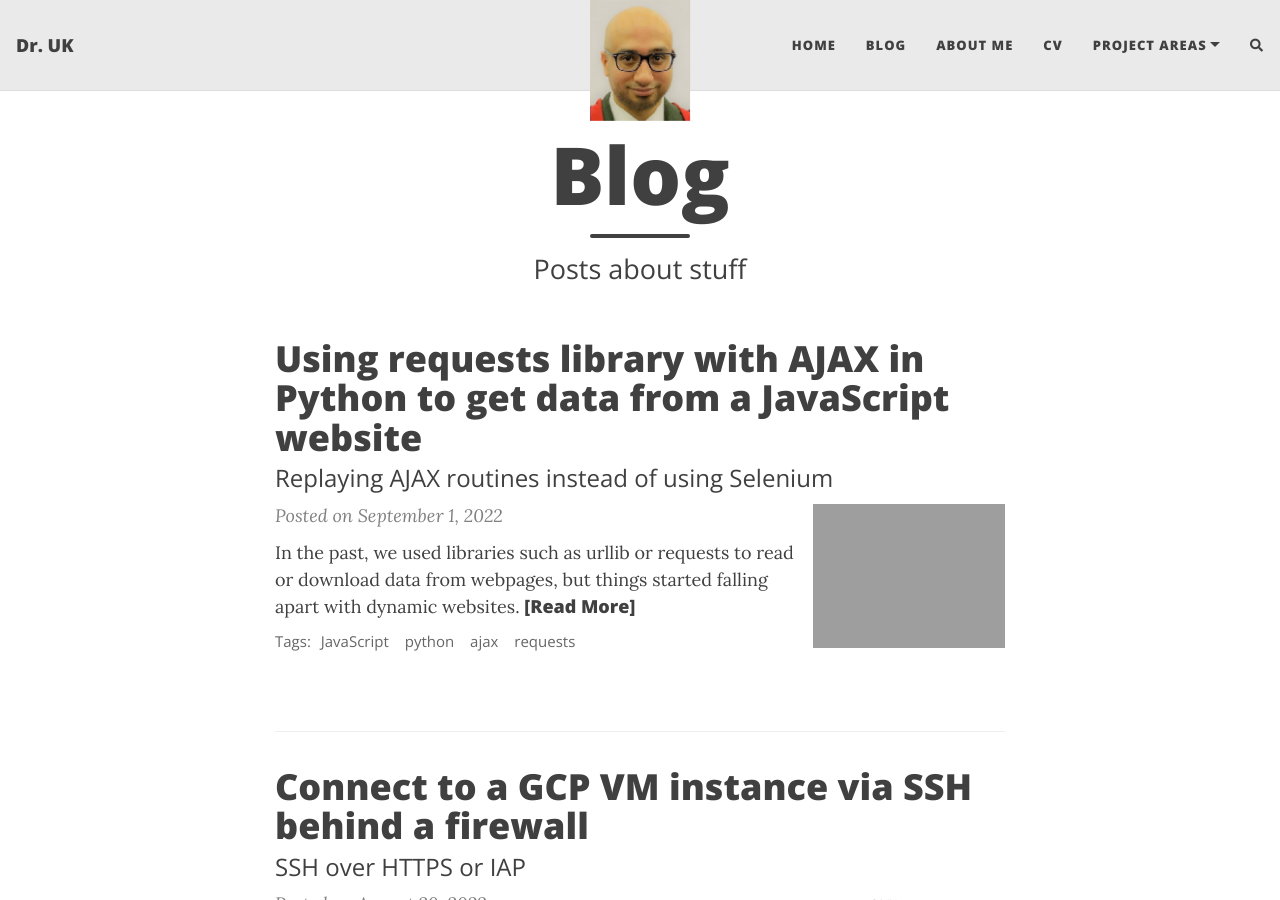
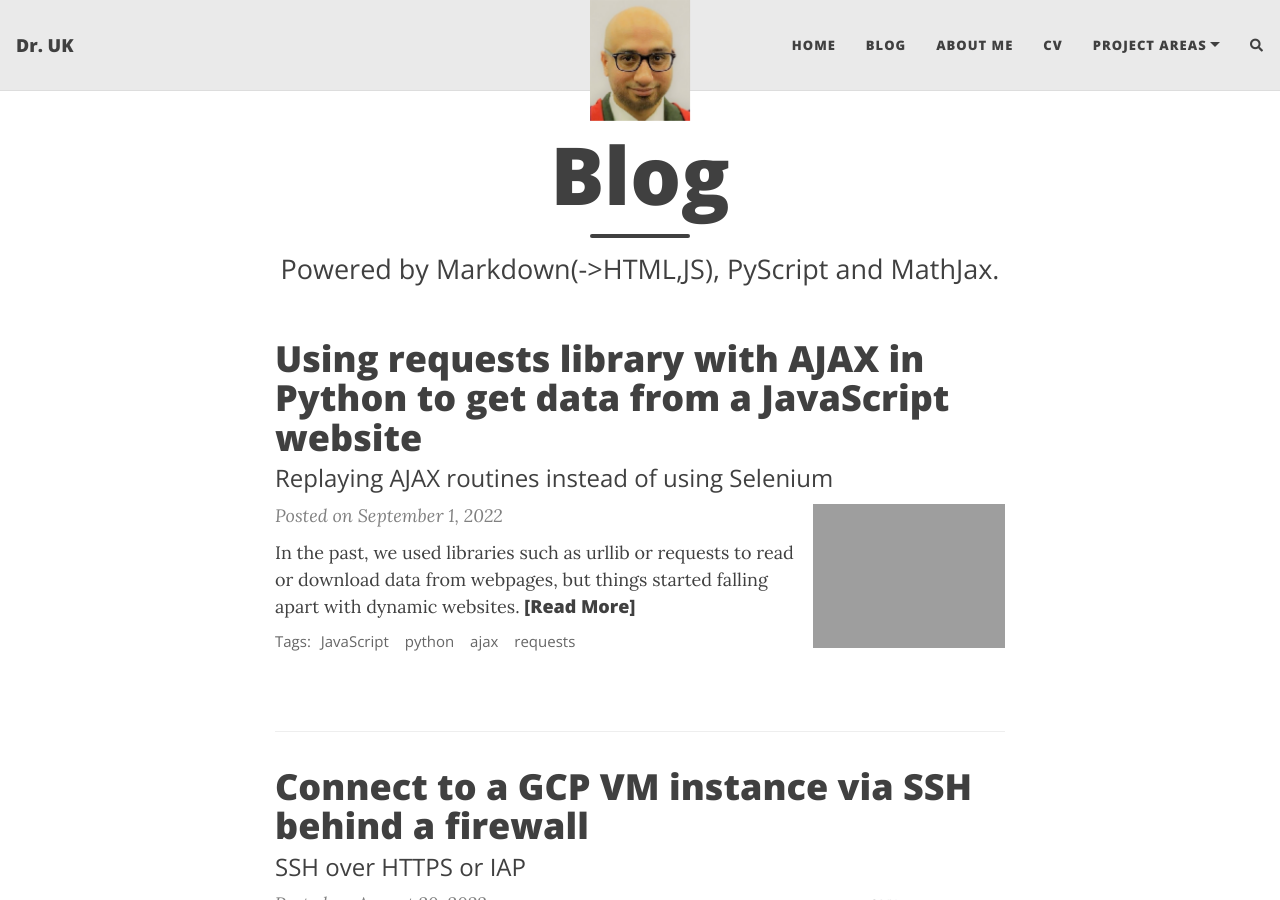
Before and after one commit to drrobotk/drrobotk.github.io, a Jekyll site: the page built from blog.md, in a window 1280 px wide and 900 px high. Built offline with Jekyll 4.4.1, drawn with Linux system fonts in a browser that asks for light colours; nearby versions of some CDN libraries; comment, search, counter and statistics services are not loaded.

Commit message:
Update blog.md

```diff
--- a/blog.md
+++ b/blog.md
@@ -1,5 +1,5 @@
 ---
 layout: home
 title: Blog
-subtitle: Posts about stuff
+subtitle: Powered by Markdown(->HTML,JS), PyScript and MathJax.
 ---
```
